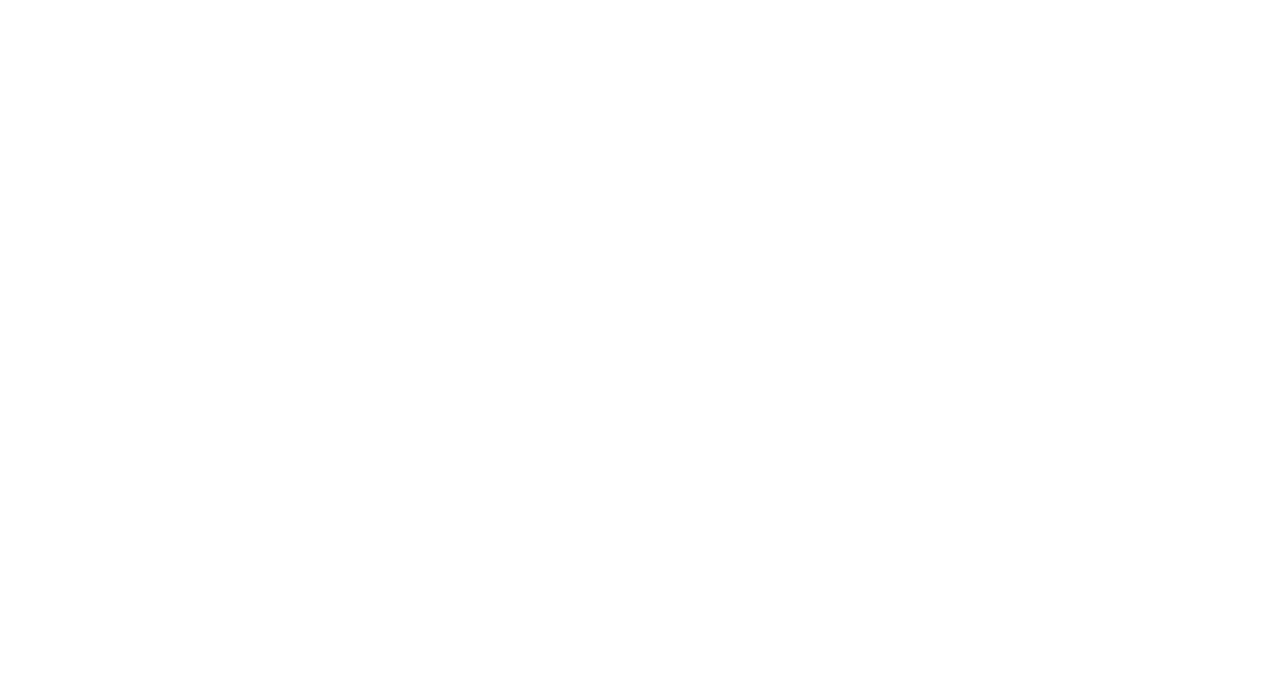
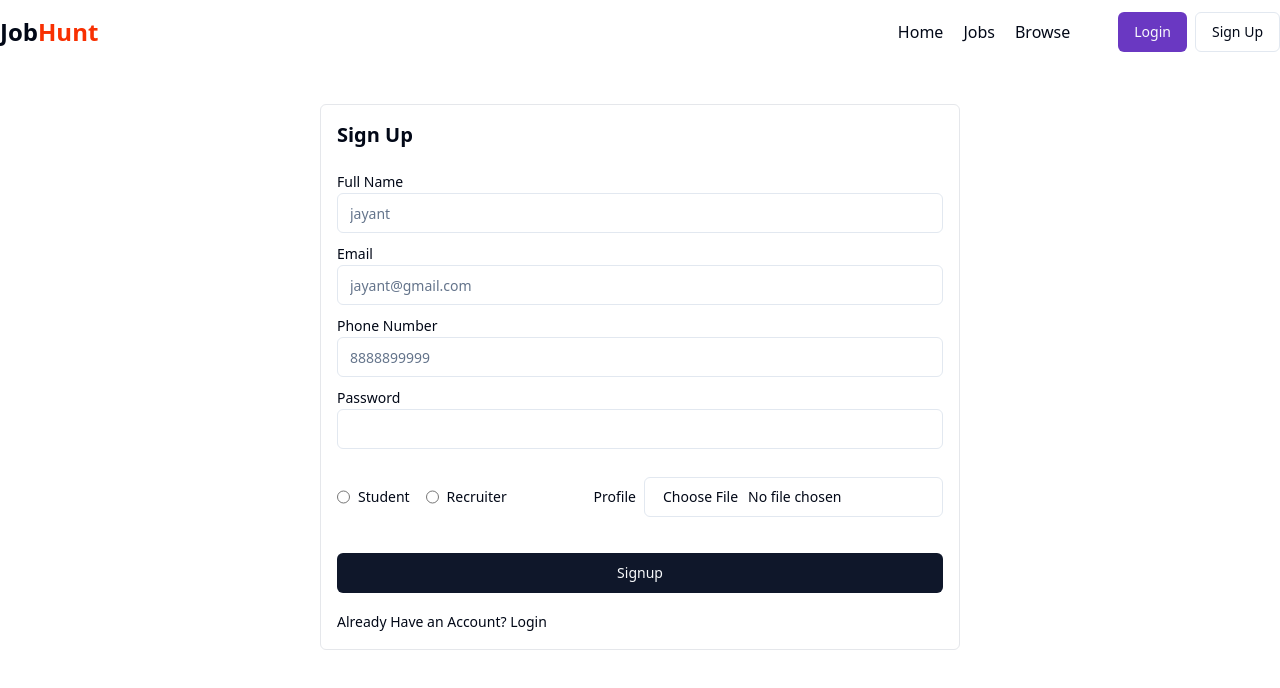
Before and after one commit to JayantRautela/JobHunt, a React (Vite) app in the folder frontend/: page /signup in a window 1280 px wide. Shown: the top 688 px of the page. Built offline with nearby package versions, Linux system fonts and the light colour scheme.

Commit message:
Added signup and login page

```diff
--- a/frontend/package.json
+++ b/frontend/package.json
@@ -11,7 +11,9 @@
   },
   "dependencies": {
     "@radix-ui/react-avatar": "^1.1.2",
+    "@radix-ui/react-label": "^2.1.1",
     "@radix-ui/react-popover": "^1.1.4",
+    "@radix-ui/react-radio-group": "^1.2.2",
     "@radix-ui/react-slot": "^1.1.1",
     "@reduxjs/toolkit": "^2.5.0",
     "axios": "^1.7.9",
--- a/frontend/src/components/auth/Login.jsx
+++ b/frontend/src/components/auth/Login.jsx
@@ -1,11 +1,85 @@
-import React from 'react'
+import Navbar from "../shared/Navbar";
+import { Label } from "../ui/label";
+import { Input } from "../ui/input";
+import { RadioGroup } from "../ui/radio-group";
+import { Button } from "../ui/button";
+import { Link } from 'react-router-dom';
+import { useState } from "react";
 
 const Login = () => {
+  const [input, setInput] = useState({
+    email: "",
+    password: "",
+    role: "",
+  });
+
+  const changeEventHandler = (e) => {
+    setInput({...input, [e.target.name]:e.target.value});
+  }
+
+
+  const submitHandler = async (e) => {
+    e.preventDefault();
+    console.log(input);
+  }
+
   return (
     <div>
+      <Navbar />
+      <div className="flex items-center justify-center max-w-7xl mx-auto">
+        <form onSubmit={submitHandler} className="w-1/2 border border-gray-200 rounded-md p-4 my-10">
+          <h1 className="font-bold text-xl mb-5">Login</h1>
+          <div className="my-2">
+            <Label>Email</Label>
+            <Input
+              type="email"
+              placeholder="jayant@gmail.com"
+              value={input.email}
+              name='email'
+              onChange={changeEventHandler}
+            />
+          </div>
+          <div className="my-2">
+            <Label>Password</Label>
+            <Input
+              type="password"
+              value={input.password}
+              name='password'
+              onChange={changeEventHandler}
+            />
+          </div>
+          <div className="flex items-center justify-between">
+            <RadioGroup className="flex items-center gap-4 my-5">
+              <div className="flex items-center space-x-2">
+                <Input
+                  type="radio"
+                  name="role"
+                  value="Student"
+                  checked={input.role === 'Student'}
+                  onChange={changeEventHandler}
+                  className="cursor-pointer"
+                />
+                <Label htmlFor="option-one">Student</Label>
+              </div>
+              <div className="flex items-center space-x-2">
+              <Input
+                  type="radio"
+                  name="role"
+                  value="Recruiter"
+                  checked={input.role === 'Recruiter'}
+                  onChange={changeEventHandler}
+                  className="cursor-pointer"
+                />
+                <Label htmlFor="option-two">Recruiter</Label>
+              </div>
+            </RadioGroup>
+          </div>
+          <Button tpye="submit" className='w-full my-4'>Login</Button>
+          <span className="text-sm">Don&apos;t Have an Account? <Link to="/signup">Signup</Link></span>
+        </form>
+      </div>
+    </div>
+  );
+};
 
-    </div>
-  )
-}
-
-export default Login
+export default Login;
--- a/frontend/src/components/auth/Signup.jsx
+++ b/frontend/src/components/auth/Signup.jsx
@@ -1,11 +1,120 @@
-import React from 'react'
+import Navbar from "../shared/Navbar";
+import { Label } from "../ui/label";
+import { Input } from "../ui/input";
+import { RadioGroup } from "../ui/radio-group";
+import { Button } from "../ui/button";
+import { Link } from 'react-router-dom';
+import { useState } from "react";
 
 const Signup = () => {
+  const [input, setInput] = useState({
+    fullname: "",
+    email: "",
+    phoneNumber: "",
+    password: "",
+    role: "",
+    file: ""
+  });
+
+  const changeEventHandler = (e) => {
+    setInput({...input, [e.target.name]:e.target.value});
+  }
+
+  const changeFileHandler = (e) => {
+    setInput({...input, file: e.target.files?.[0]});
+  }
+
+  const submitHandler = async (e) => {
+    e.preventDefault();
+    console.log(input);
+  }
+
   return (
     <div>
+      <Navbar />
+      <div className="flex items-center justify-center max-w-7xl mx-auto">
+        <form onSubmit={submitHandler} className="w-1/2 border border-gray-200 rounded-md p-4 my-10">
+          <h1 className="font-bold text-xl mb-5">Sign Up</h1>
+          <div className="my-2">
+            <Label>Full Name</Label>
+            <Input
+              type="text"
+              placeholder="jayant"
+              value={input.fullname}
+              name='fullname'
+              onChange={changeEventHandler}
+            />
+          </div>
+          <div className="my-2">
+            <Label>Email</Label>
+            <Input
+              type="email"
+              placeholder="jayant@gmail.com"
+              value={input.email}
+              name='email'
+              onChange={changeEventHandler}
+            />
+          </div>
+          <div className="my-2">
+            <Label>Phone Number</Label>
+            <Input
+              type="tel"
+              placeholder="8888899999"
+              value={input.phoneNumber}
+              name='phoneNumber'
+              onChange={changeEventHandler}
+            />
+          </div>
+          <div className="my-2">
+            <Label>Password</Label>
+            <Input
+              type="password"
+              value={input.password}
+              name='password'
+              onChange={changeEventHandler}
+            />
+          </div>
+          <div className="flex items-center justify-between">
+            <RadioGroup className="flex items-center gap-4 my-5">
+              <div className="flex items-center space-x-2">
+                <Input
+                  type="radio"
+                  name="role"
+                  value="Student"
+                  checked={input.role === 'Student'}
+                  onChange={changeEventHandler}
+                  className="cursor-pointer"
+                />
+                <Label htmlFor="option-one">Student</Label>
+              </div>
+              <div className="flex items-center space-x-2">
+              <Input
+                  type="radio"
+                  name="role"
+                  value="Recruiter"
+                  checked={input.role === 'Recruiter'}
+                  onChange={changeEventHandler}
+                  className="cursor-pointer"
+                />
+                <Label htmlFor="option-two">Recruiter</Label>
+              </div>
+            </RadioGroup>
+            <div className="flex items-center gap-2">
+              <Label>Profile</Label>
+              <Input
+                accept="image/*"
+                type="file"
+                className="cursor-pointer"
+                onChange={changeFileHandler}
+              />
+            </div>
+          </div>
+          <Button tpye="submit" className='w-full my-4'>Signup</Button>
+          <span className="text-sm">Already Have an Account? <Link to="/login">Login</Link></span>
+        </form>
+      </div>
+    </div>
+  );
+};
 
-    </div>
-  )
-}
-
-export default Signup
+export default Signup;
--- /dev/null
+++ b/frontend/src/components/ui/input.jsx
@@ -0,0 +1,19 @@
+import * as React from "react"
+
+import { cn } from "@/lib/utils"
+
+const Input = React.forwardRef(({ className, type, ...props }, ref) => {
+  return (
+    (<input
+      type={type}
+      className={cn(
+        "flex h-10 w-full rounded-md border border-input bg-background px-3 py-2 text-base ring-offset-background file:border-0 file:bg-transparent file:text-sm file:font-medium file:text-foreground placeholder:text-muted-foreground focus-visible:outline-none focus-visible:ring-2 focus-visible:ring-ring focus-visible:ring-offset-2 disabled:cursor-not-allowed disabled:opacity-50 md:text-sm",
+        className
+      )}
+      ref={ref}
+      {...props} />)
+  );
+})
+Input.displayName = "Input"
+
+export { Input }
--- /dev/null
+++ b/frontend/src/components/ui/label.jsx
@@ -0,0 +1,16 @@
+import * as React from "react"
+import * as LabelPrimitive from "@radix-ui/react-label"
+import { cva } from "class-variance-authority";
+
+import { cn } from "@/lib/utils"
+
+const labelVariants = cva(
+  "text-sm font-medium leading-none peer-disabled:cursor-not-allowed peer-disabled:opacity-70"
+)
+
+const Label = React.forwardRef(({ className, ...props }, ref) => (
+  <LabelPrimitive.Root ref={ref} className={cn(labelVariants(), className)} {...props} />
+))
+Label.displayName = LabelPrimitive.Root.displayName
+
+export { Label }
--- /dev/null
+++ b/frontend/src/components/ui/radio-group.jsx
@@ -0,0 +1,29 @@
+import * as React from "react"
+import * as RadioGroupPrimitive from "@radix-ui/react-radio-group"
+import { Circle } from "lucide-react"
+
+import { cn } from "@/lib/utils"
+
+const RadioGroup = React.forwardRef(({ className, ...props }, ref) => {
+  return (<RadioGroupPrimitive.Root className={cn("grid gap-2", className)} {...props} ref={ref} />);
+})
+RadioGroup.displayName = RadioGroupPrimitive.Root.displayName
+
+const RadioGroupItem = React.forwardRef(({ className, ...props }, ref) => {
+  return (
+    (<RadioGroupPrimitive.Item
+      ref={ref}
+      className={cn(
+        "aspect-square h-4 w-4 rounded-full border border-primary text-primary ring-offset-background focus:outline-none focus-visible:ring-2 focus-visible:ring-ring focus-visible:ring-offset-2 disabled:cursor-not-allowed disabled:opacity-50",
+        className
+      )}
+      {...props}>
+      <RadioGroupPrimitive.Indicator className="flex items-center justify-center">
+        <Circle className="h-2.5 w-2.5 fill-current text-current" />
+      </RadioGroupPrimitive.Indicator>
+    </RadioGroupPrimitive.Item>)
+  );
+})
+RadioGroupItem.displayName = RadioGroupPrimitive.Item.displayName
+
+export { RadioGroup, RadioGroupItem }
```
Also changed, not shown: 1 other file (tests, documents, lock files or other folders).
